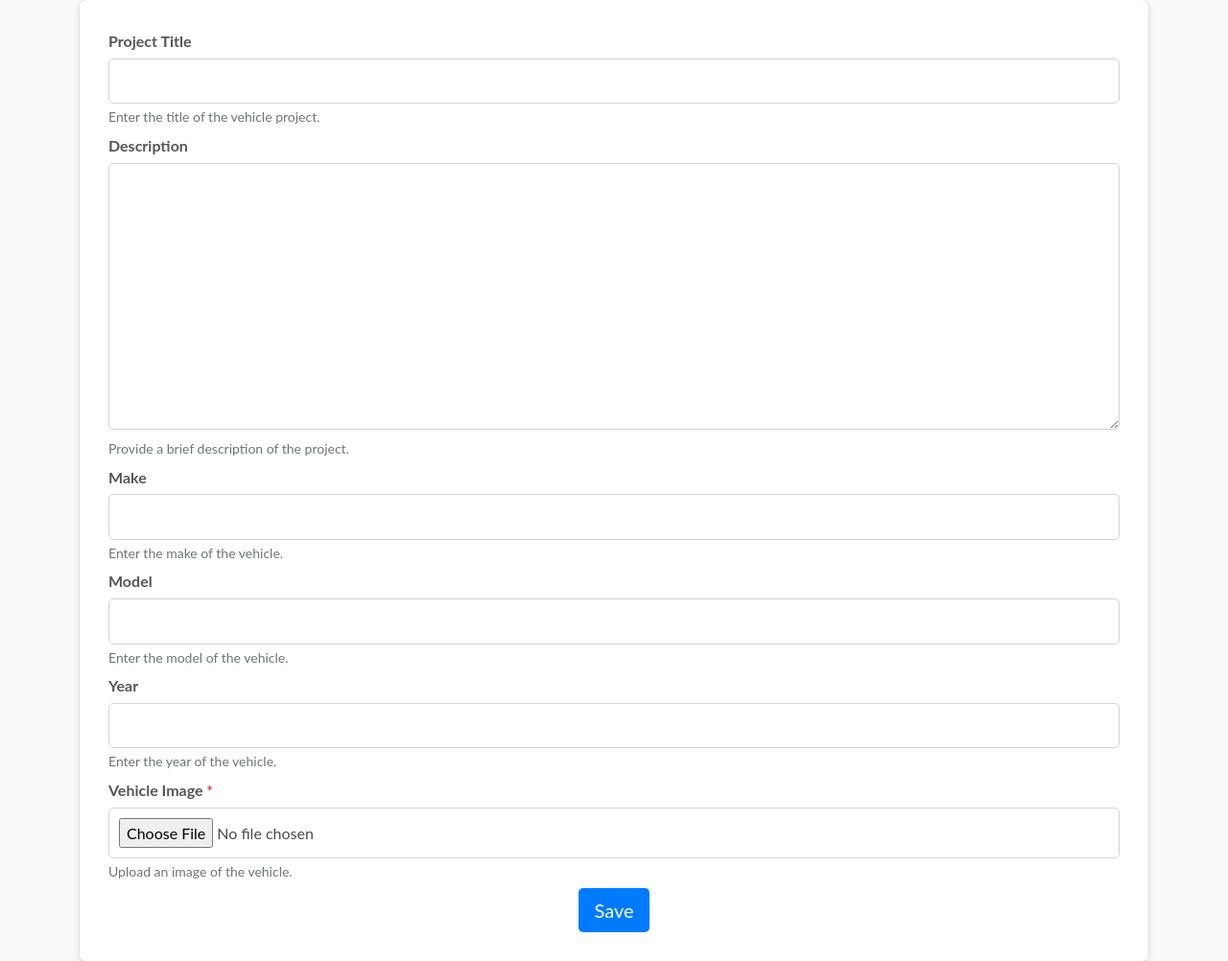
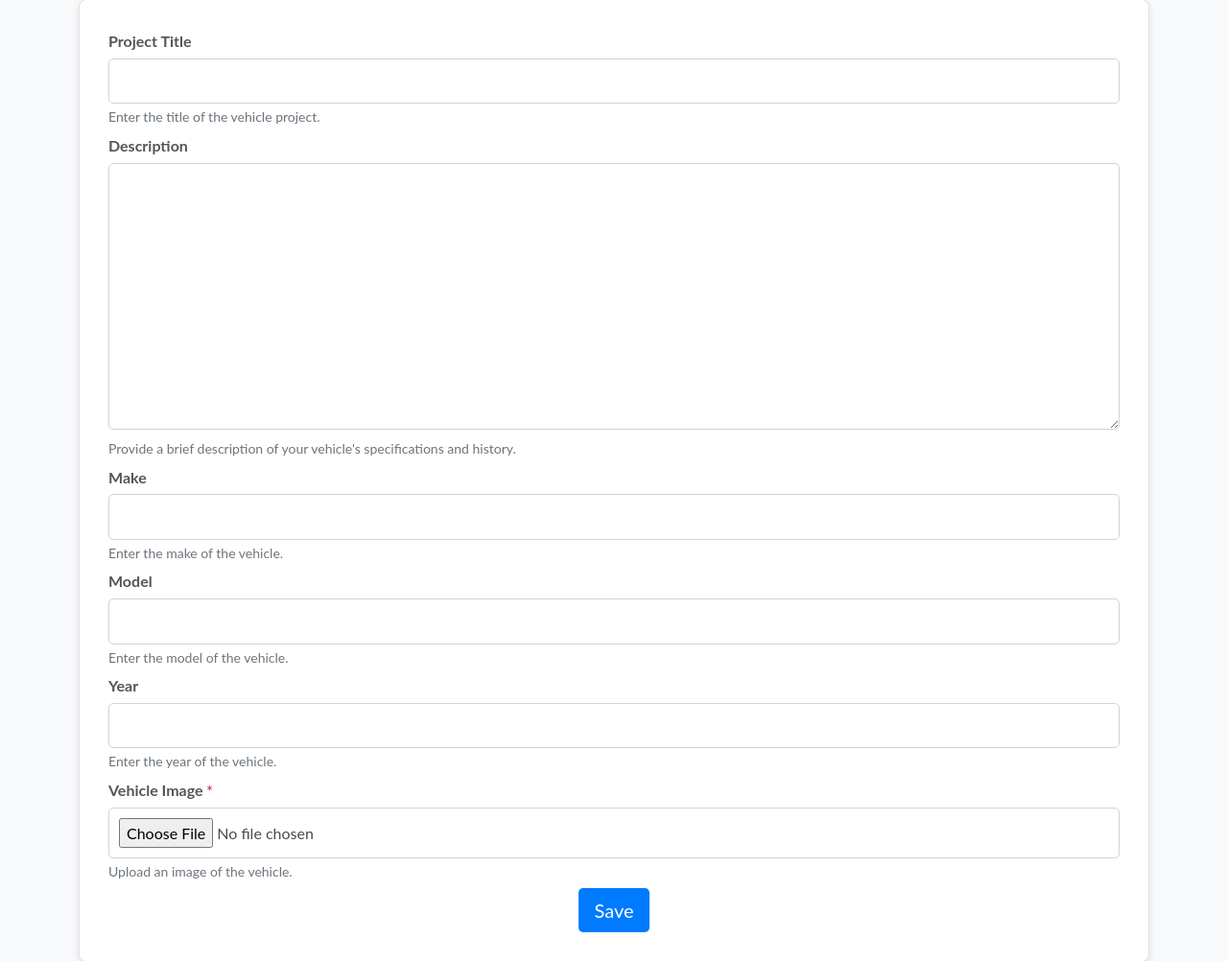
Before and after one commit to rhoshan-d/django-blog, a Django app: page /vehicles-projects/create/ in a window 1280 px wide. Shown: the part 214-1216 px from the top of the page at 96% size. Run offline with Django 4.2, Linux system fonts and the light colour scheme; the visitor is signed in with stand-in values (Sample User, id 1).

Commit message:
project_form.html update description for vehicle image requirement.

```diff
--- a/blog/templates/blog/project_form.html
+++ b/blog/templates/blog/project_form.html
@@ -21,7 +21,7 @@
         <div class="form-group">
             <label for="{{ form.description.id_for_label }}">Description</label>
             {{ form.description }}
-            <small class="form-text text-muted">Provide a brief description of the project.</small>
+            <small class="form-text text-muted">Provide a brief description of your vehicle's specifications and history.</small>
             <div class="text-danger">{{ form.description.errors }}</div>
         </div>
 
```
